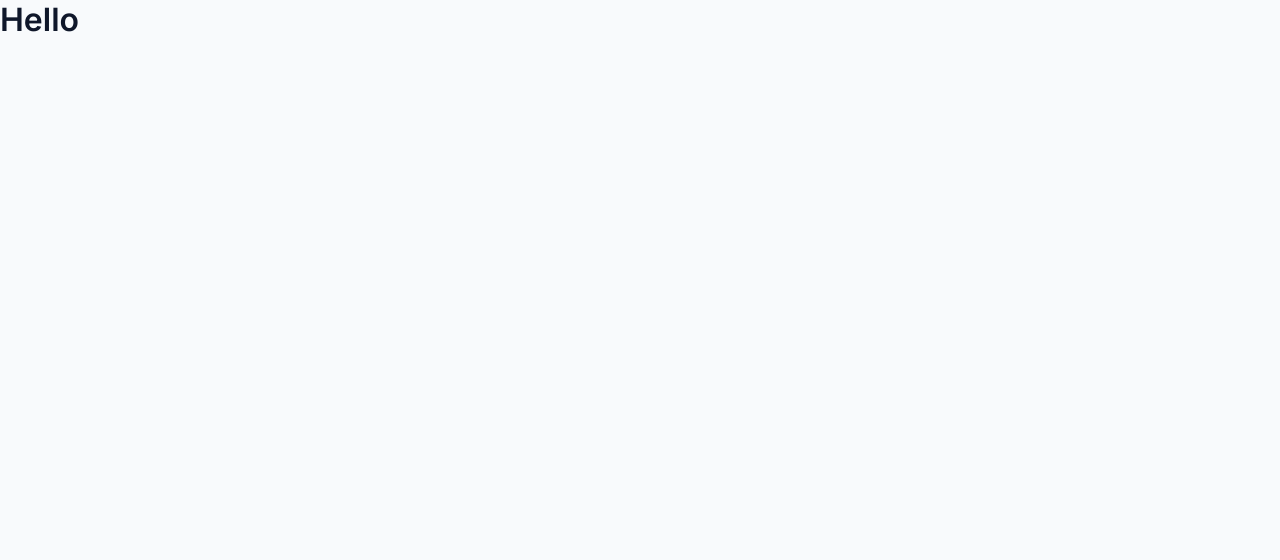
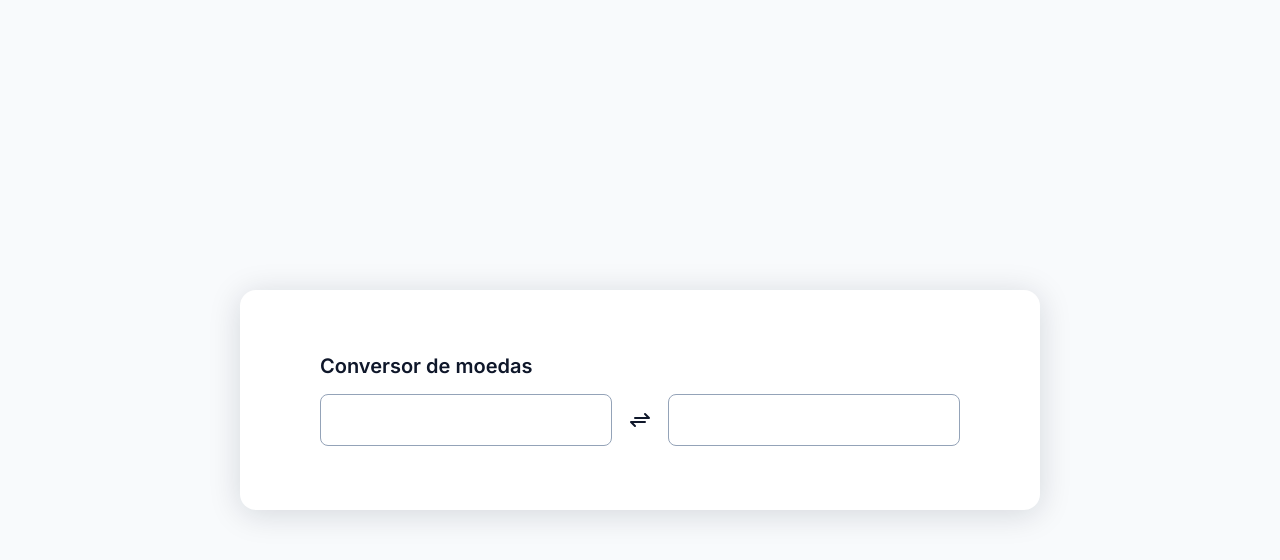
Before and after one commit to IgoCarvalho/bora-codar, a Next.js app in the folder 09-conversor-de-moeda/: page / in a window 1280 px wide. Shown: the top 560 px of the page. Built offline with nearby package versions, Linux system fonts and the light colour scheme.

Commit message:
✨ create CurrencyInput component

```diff
--- /dev/null
+++ b/09-conversor-de-moeda/src/assets/icons/ArrowsExchange.tsx
@@ -0,0 +1,19 @@
+export function ArrowsExchange() {
+  return (
+    <svg
+      width="24"
+      height="24"
+      viewBox="0 0 24 24"
+      fill="none"
+      xmlns="http://www.w3.org/2000/svg"
+    >
+      <path
+        d="M7 10H21L17 6M17 14H3L7 18"
+        stroke="#0F172A"
+        stroke-width="2"
+        stroke-linecap="round"
+        stroke-linejoin="round"
+      />
+    </svg>
+  );
+}
--- /dev/null
+++ b/09-conversor-de-moeda/src/components/CurrencyInput/CurrencyInput.module.scss
@@ -0,0 +1,21 @@
+.container {
+  outline: 1px solid var(--graphic-elements);
+  outline-offset: -1px;
+  border-radius: 8px;
+  overflow: hidden;
+  display: flex;
+  width: 100%;
+
+  &:focus-within {
+    outline-color: var(--highlight);
+    outline-width: 2px;
+  }
+
+  input {
+    border: none;
+    outline: none;
+    display: block;
+    flex: 1;
+    padding: 16px;
+  }
+}
--- /dev/null
+++ b/09-conversor-de-moeda/src/components/CurrencyInput/CurrencyInput.tsx
@@ -0,0 +1,9 @@
+import styles from './CurrencyInput.module.scss';
+
+export function CurrencyInput() {
+  return (
+    <div className={styles.container}>
+      <input type="text" />
+    </div>
+  );
+}
--- a/09-conversor-de-moeda/src/pages/index.tsx
+++ b/09-conversor-de-moeda/src/pages/index.tsx
@@ -1,4 +1,9 @@
 import Head from 'next/head';
+
+import { CurrencyInput } from '@/components/CurrencyInput/CurrencyInput';
+import { ArrowsExchange } from '@/assets/icons/ArrowsExchange';
+
+import styles from '@/styles/Home.module.scss';
 
 export default function Home() {
   return (
@@ -12,8 +17,16 @@ export default function Home() {
         <meta name="viewport" content="width=device-width, initial-scale=1" />
         <link rel="icon" href="/favicon.ico" />
       </Head>
-      <main>
-        <h1>Hello</h1>
+      <main className={styles.container}>
+        <div className={styles.card}>
+          <h1>Conversor de moedas</h1>
+
+          <div className={styles.currencyInputs}>
+            <CurrencyInput />
+            <ArrowsExchange />
+            <CurrencyInput />
+          </div>
+        </div>
       </main>
     </>
   );
--- a/09-conversor-de-moeda/src/styles/Home.module.scss
+++ b/09-conversor-de-moeda/src/styles/Home.module.scss
@@ -0,0 +1,32 @@
+.container {
+  width: 100%;
+  height: 100vh;
+  display: flex;
+  justify-content: center;
+  align-items: center;
+}
+
+.card {
+  width: 100%;
+  max-width: 800px;
+  padding: 64px 80px;
+  border-radius: 16px;
+  background: var(--surface-primary);
+  box-shadow: 0px 4px 32px rgba(15, 23, 42, 0.15);
+
+  h1 {
+    font-size: 20px;
+    font-weight: 600;
+  }
+}
+
+.currencyInputs {
+  margin-top: 16px;
+  display: flex;
+  align-items: center;
+  gap: 16px;
+
+  svg {
+    min-width: 24px;
+  }
+}
--- a/09-conversor-de-moeda/src/styles/globals.scss
+++ b/09-conversor-de-moeda/src/styles/globals.scss
@@ -26,3 +26,10 @@ body {
   color: var(--text-primary);
   background: var(--bg-color);
 }
+
+input {
+  font-weight: 400;
+  font-size: 1rem;
+  font-family: inherit;
+  color: inherit;
+}
```
